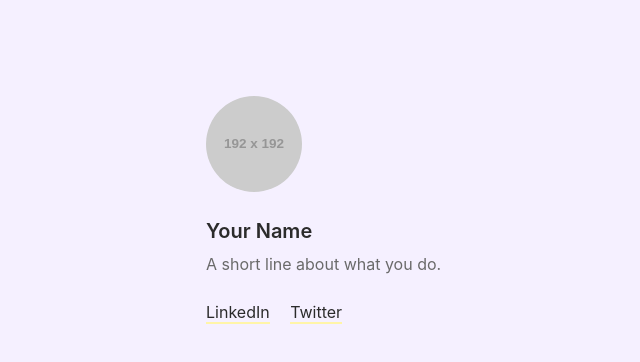
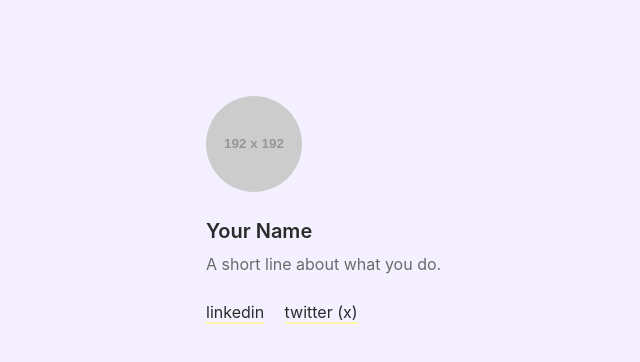
Before and after one commit to lizakopylova/lizakopylova, a plain HTML site: page index.html in a window 1280 px wide. Shown: the full height of the page, 278-918 px from the left. Drawn offline with Linux system fonts and the light colour scheme; placeholder pictures from the web are drawn by us.

Commit message:
Update index.html

```diff
--- a/index.html
+++ b/index.html
@@ -71,8 +71,8 @@
     <p>A short line about what you do.</p>
 
     <div class="links">
-      <a href="https://www.linkedin.com/in/your-handle">LinkedIn</a>
-      <a href="https://x.com/your-handle">Twitter</a>
+      <a href="https://www.linkedin.com/in/elizavetakopylova/">linkedin</a>
+      <a href="https://x.com/lizasanon">twitter (x)</a>
     </div>
   </main>
 </body>
```
